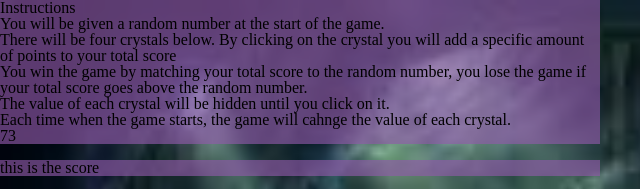
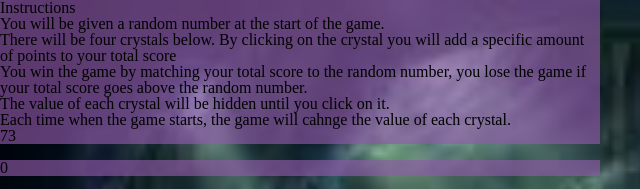
Before and after one commit to Johnmpaul1997/Unit-4-Game, a plain HTML site: page index.html in a window 1280 px wide. Shown: the top 189 px of the page, 0-640 px from the left. Drawn offline with nearby package versions, Linux system fonts and the light colour scheme.

Commit message:
added score for javascript

```diff
--- a/assets/javascript/game.js
+++ b/assets/javascript/game.js
@@ -3,5 +3,20 @@ console.log("hello")
 
 let randNum= Math.floor(Math.random() *((120 - 19) + 1) + 19);
 console.log(randNum)
+$("#randNum").html(randNum);
 
-$("#randNum").html(randNum);
+
+    alex = Math.floor(Math.random() * 12) + 1;
+    console.log(alex)
+    diamond = Math.floor(Math.random() * 12) + 1;
+    console.log(diamond)
+    ruby = Math.floor(Math.random() * 12) + 1;
+    console.log(ruby)
+    sapphire = 1;
+    console.log(sapphire)
+
+    wins = 0;
+    losses = 0;
+
+    totScore = 0;
+    $('#score').text(totScore);
--- a/index.html
+++ b/index.html
@@ -9,7 +9,7 @@
 
     <link rel="stylesheet" href="/unit-4-game/assets/css/reset.css">
     <link rel="stylesheet" href="assets/css/style.css">
-    <script type="text/javascript" src="https://cdnjs.cloudflare.com/ajax/libs/jquery/3.2.1/jquery.min.js"></script>
+
 </head>
 
 <body>
@@ -82,6 +82,7 @@
     </div>
 
     <footer>John Paul</footer>
+       <script type="text/javascript" src="https://cdnjs.cloudflare.com/ajax/libs/jquery/3.2.1/jquery.min.js"></script>
     <script type="text/javascript" src="assets/javascript/game.js"></script>
 </body>
 
```
